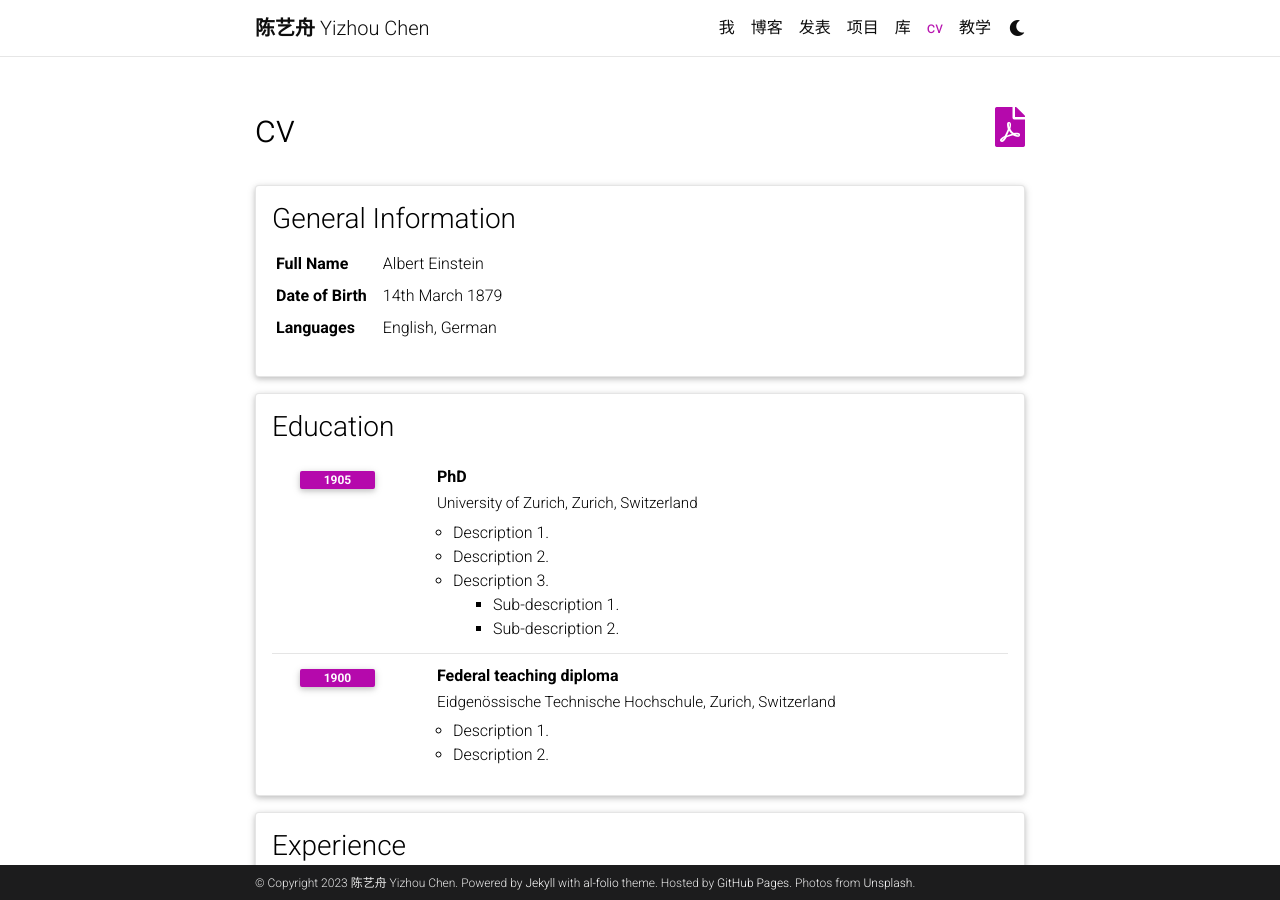
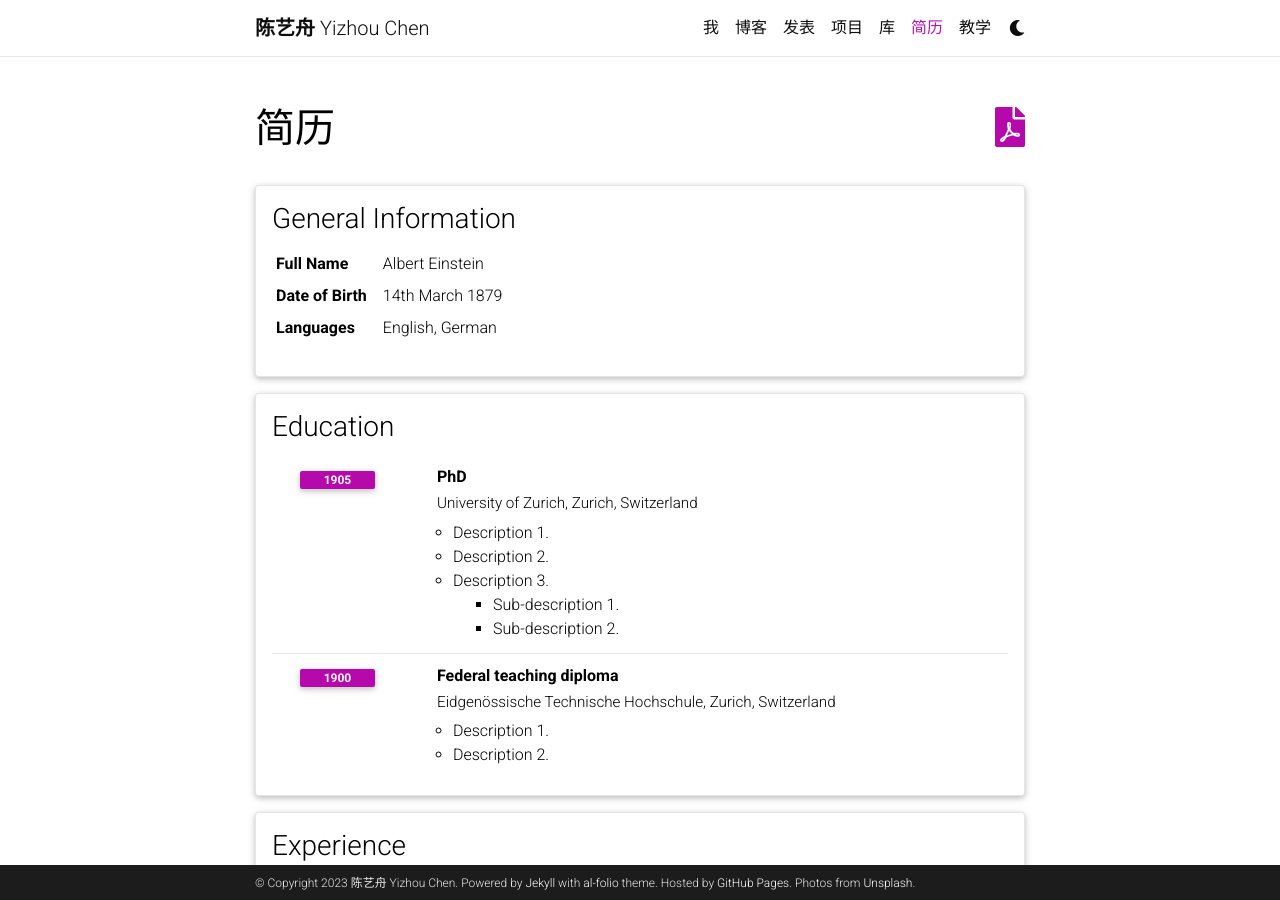
Before and after one commit to famax7/famax7.github.io, a Jekyll site: the page built from _pages/cv.md, in a window 1280 px wide and 900 px high. Built offline with Jekyll 4.4.1, drawn with Linux system fonts in a browser that asks for light colours; comment, search, counter and statistics services are not loaded; a style sheet for code colours, icons or effects is not loaded.

Commit message:
Update cv.md

```diff
--- a/_pages/cv.md
+++ b/_pages/cv.md
@@ -1,7 +1,7 @@
 ---
 layout: cv
 permalink: /cv/
-title: cv
+title: 简历
 nav: true
 nav_order: 4
 cv_pdf: example_pdf.pdf
```
